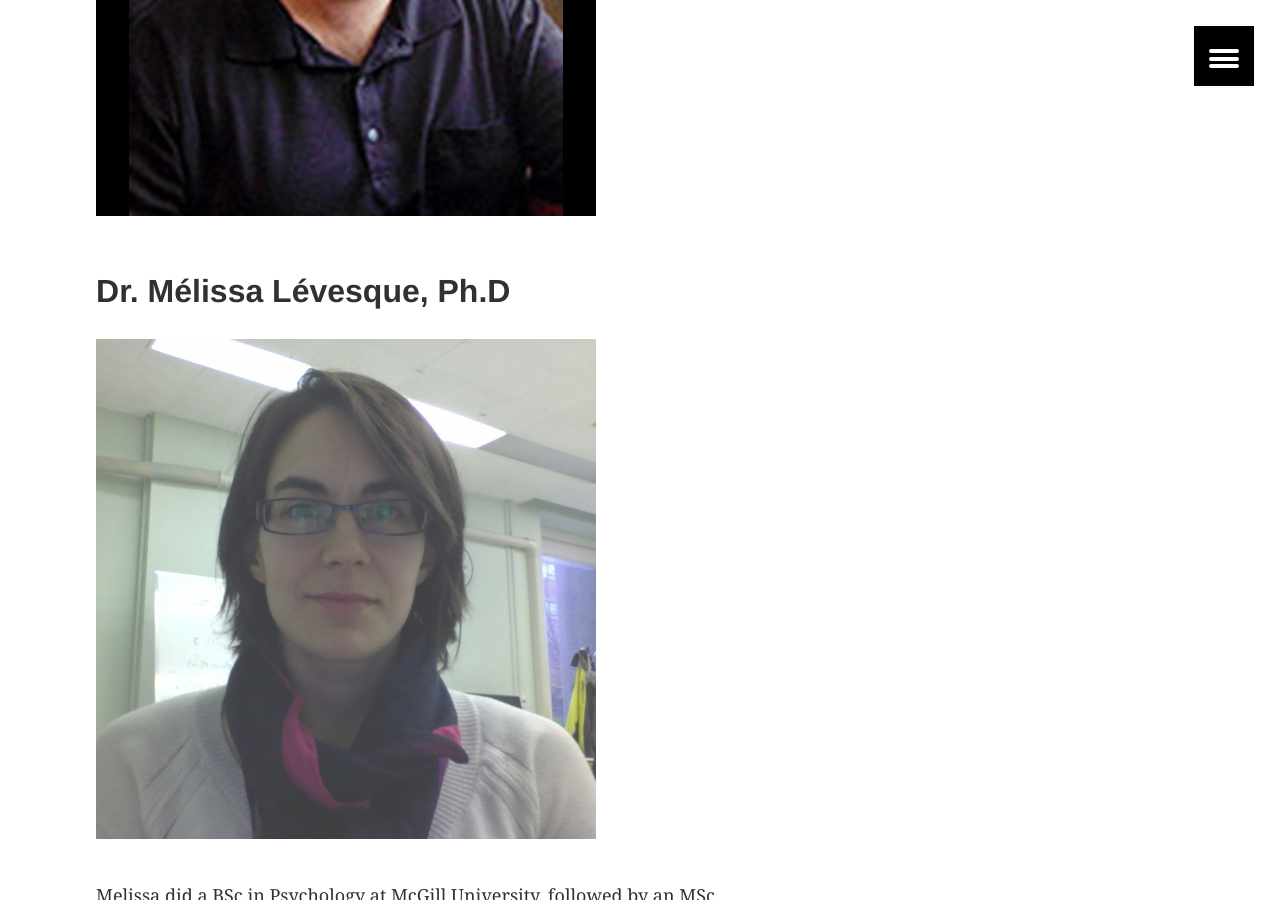
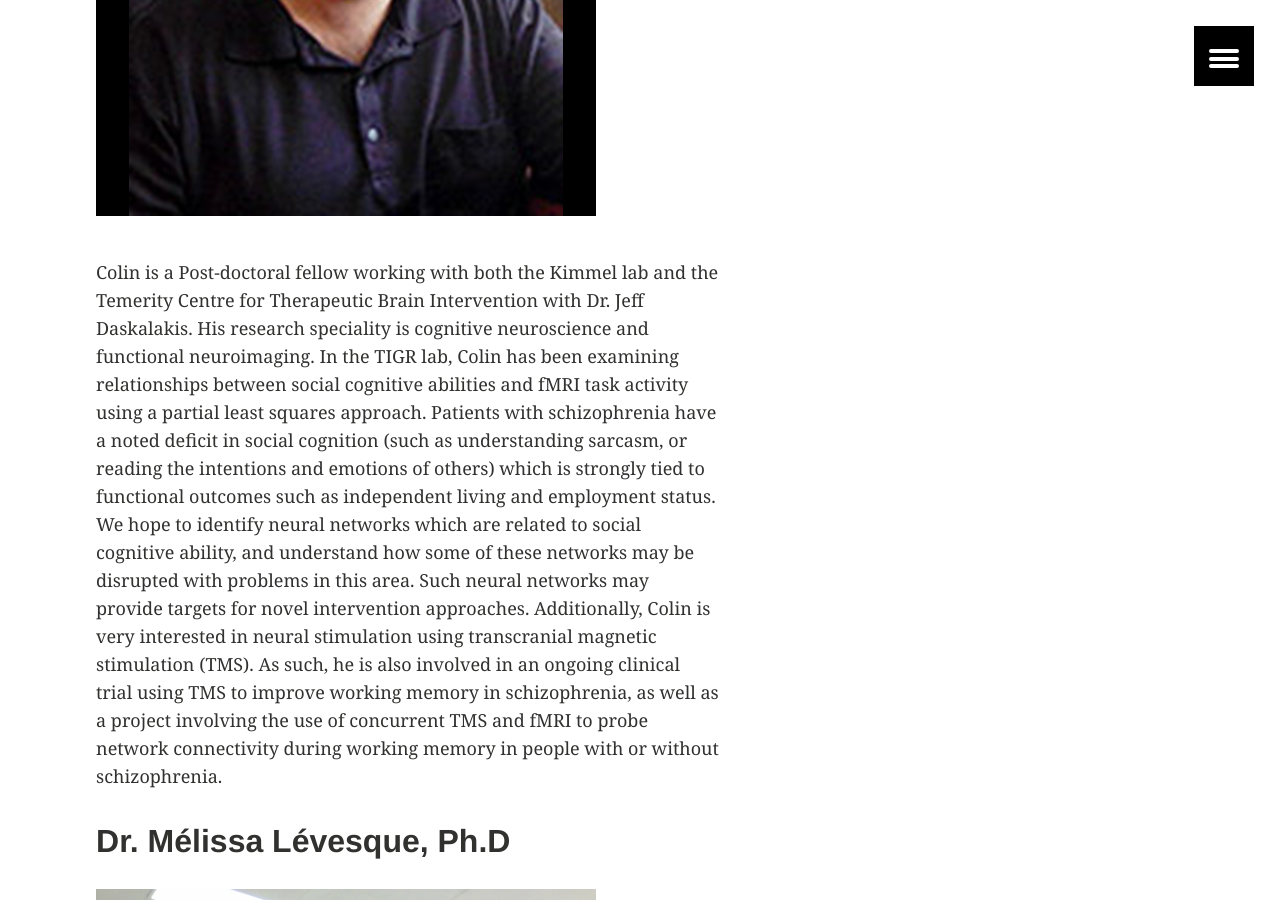
Before and after one commit to TIGRLab/tigrlab.github.io, a Jekyll site: the page built from members/index.md, in a window 1280 px wide and 900 px high, scrolled down 2755 px. Built offline with Jekyll 4.4.1, drawn with Linux system fonts in a browser that asks for light colours.

Commit message:
added Colins bio

```diff
--- a/members/index.md
+++ b/members/index.md
@@ -45,6 +45,8 @@ Dr. Colin Hawko, Ph.D
 <figure>
 	<a href="/images/ppl.c.hawco.jpg"><img src="/images/ppl.c.hawco.jpg"></a>
 </figure>
+
+Colin is a Post-doctoral fellow working with both the Kimmel lab and the Temerity Centre for Therapeutic Brain Intervention with Dr. Jeff Daskalakis. His research speciality is cognitive neuroscience and functional neuroimaging. In the TIGR lab, Colin has been examining relationships between social cognitive abilities and fMRI task activity using a partial least squares approach. Patients with schizophrenia have a noted deficit in social cognition (such as understanding sarcasm, or reading the intentions and emotions of others) which is strongly tied to functional outcomes such as independent living and employment status. We hope to identify neural networks which are related to social cognitive ability, and understand how some of these networks may be disrupted with problems in this area. Such neural networks may provide targets for novel intervention approaches. Additionally, Colin is very interested in neural stimulation using transcranial magnetic stimulation (TMS). As such, he is also involved in an ongoing clinical trial using TMS to improve working memory in schizophrenia, as well as a project involving the use of concurrent TMS and fMRI to probe network connectivity during working memory in people with or without schizophrenia.
 
 Dr. Mélissa Lévesque, Ph.D
 --------------------------
```
